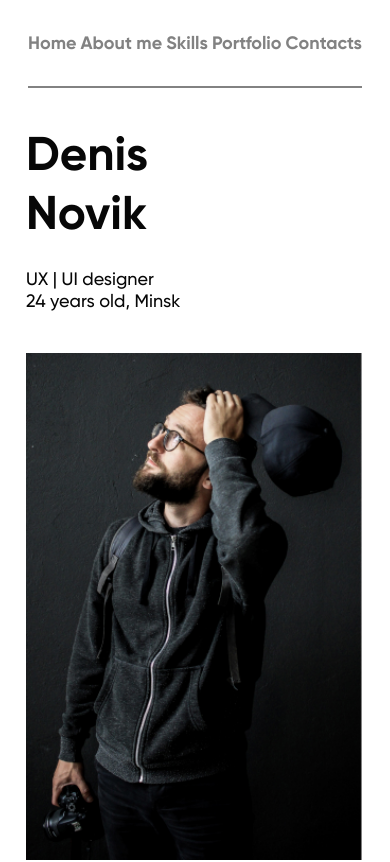
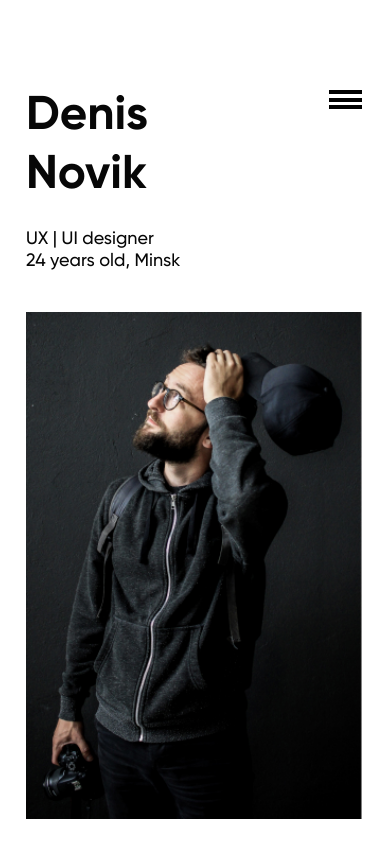
Before and after one commit to igorski4/DenisNovik, a plain HTML site: page index.html in a window 390 px wide. Shown: the top 862 px of the page. Drawn offline with Linux system fonts and the light colour scheme.

Commit message:
add burger menu

```diff
--- a/index.html
+++ b/index.html
@@ -12,6 +12,10 @@
   <body>
     <header>
       <div class="container container-header">
+        <input class="menu__burger" id="menu__burger" type="checkbox" />
+        <label class="menu__button" for="menu__burger">
+          <span></span>
+        </label>
         <nav class="navbar">
           <a class="navbar__link" href="#home">Home</a>
           <a class="navbar__link" href="#about-me">About me</a>
--- a/style/style-header.css
+++ b/style/style-header.css
@@ -1,5 +1,6 @@
 .container-header {
   padding-top: 32.99px;
+  margin: 0 auto;
 }
 
 .navbar {
@@ -26,6 +27,67 @@
   transform: scaleX(1.07) scaleY(1.07);
 }
 
+.menu__burger {
+  display: none;
+}
+
+.menu__button {
+  position: absolute;
+  right: 28px;
+  top: 90px;
+  width: 33px;
+  height: 19.2px;
+
+  cursor: pointer;
+  visibility: hidden;
+}
+
+.menu__button > span,
+.menu__button > span::before,
+.menu__button > span::after {
+  display: block;
+  position: absolute;
+  top: 7.68px;
+  width: 33px;
+  height: 3.84px;
+
+  background-color: #000000;
+  transition-duration: 0.25s;
+}
+
+.menu__button > span::before {
+  top: -7.68px;
+
+  content: "";
+}
+.menu__button > span::after {
+  top: 7.68px;
+
+  content: "";
+}
+
+.menu__burger:checked ~ .navbar {
+  display: flex;
+
+  visibility: visible;
+}
+
+.menu__burger:checked ~ .menu__button > span {
+  transform: rotate(45deg);
+}
+
+.menu__burger:checked ~ .menu__button > span::before {
+  top: 0;
+
+  transform: rotate(0);
+}
+
+.menu__burger:checked ~ .menu__button > span::after {
+  top: 0;
+
+  transform: rotate(90deg);
+}
+
 .header-hr {
   height: 0px;
   margin: 0;
@@ -43,20 +105,24 @@
   }
 }
 
-/* @media (min-width: 375px) and (max-width: 500px) {
-  .home__card {
+@media (min-width: 375px) and (max-width: 500px) {
+  .navbar {
     flex-direction: column;
-    align-items: flex-start;
-    gap: 23px;
   }
-  .card__title {
-    padding-left: 26px;
+  .navbar__link {
+    margin-bottom: 28px;
   }
-  .card__subtitle {
-    padding-left: 28px;
+  .header-hr {
+    display: none;
   }
-  .home__img {
-    padding-left: 29px;
-    padding-right: 29px;
+  .menu__button {
+    visibility: visible;
   }
-} */
+  .navbar {
+    visibility: hidden;
+    display: inline;
+  }
+  .container-header {
+    margin-right: 50px;
+  }
+}
--- a/style/style-home.css
+++ b/style/style-home.css
@@ -45,4 +45,7 @@
   .home__img {
     padding-bottom: 83px;
   }
+  .container-home {
+    padding-top: 10px;
+  }
 }
```
